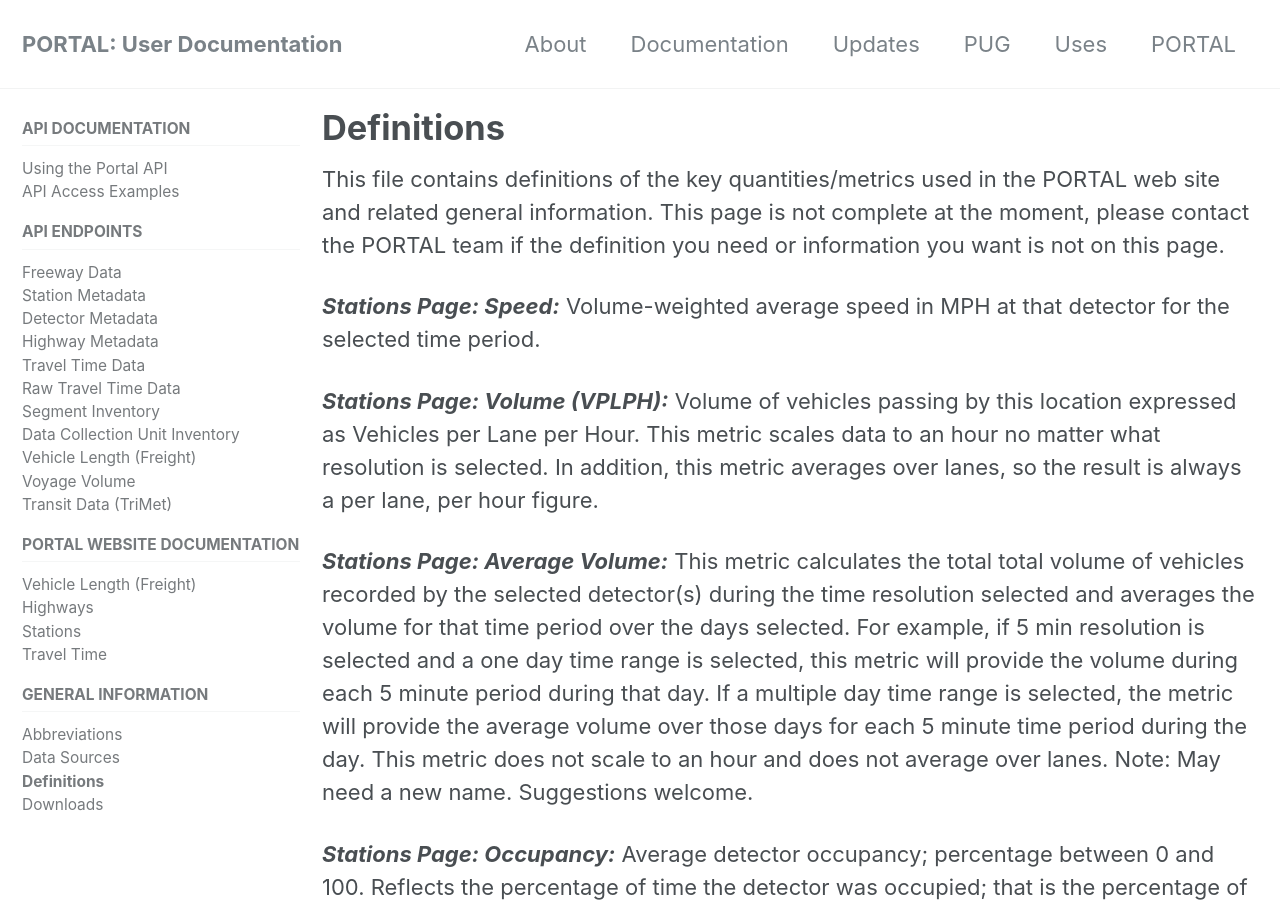
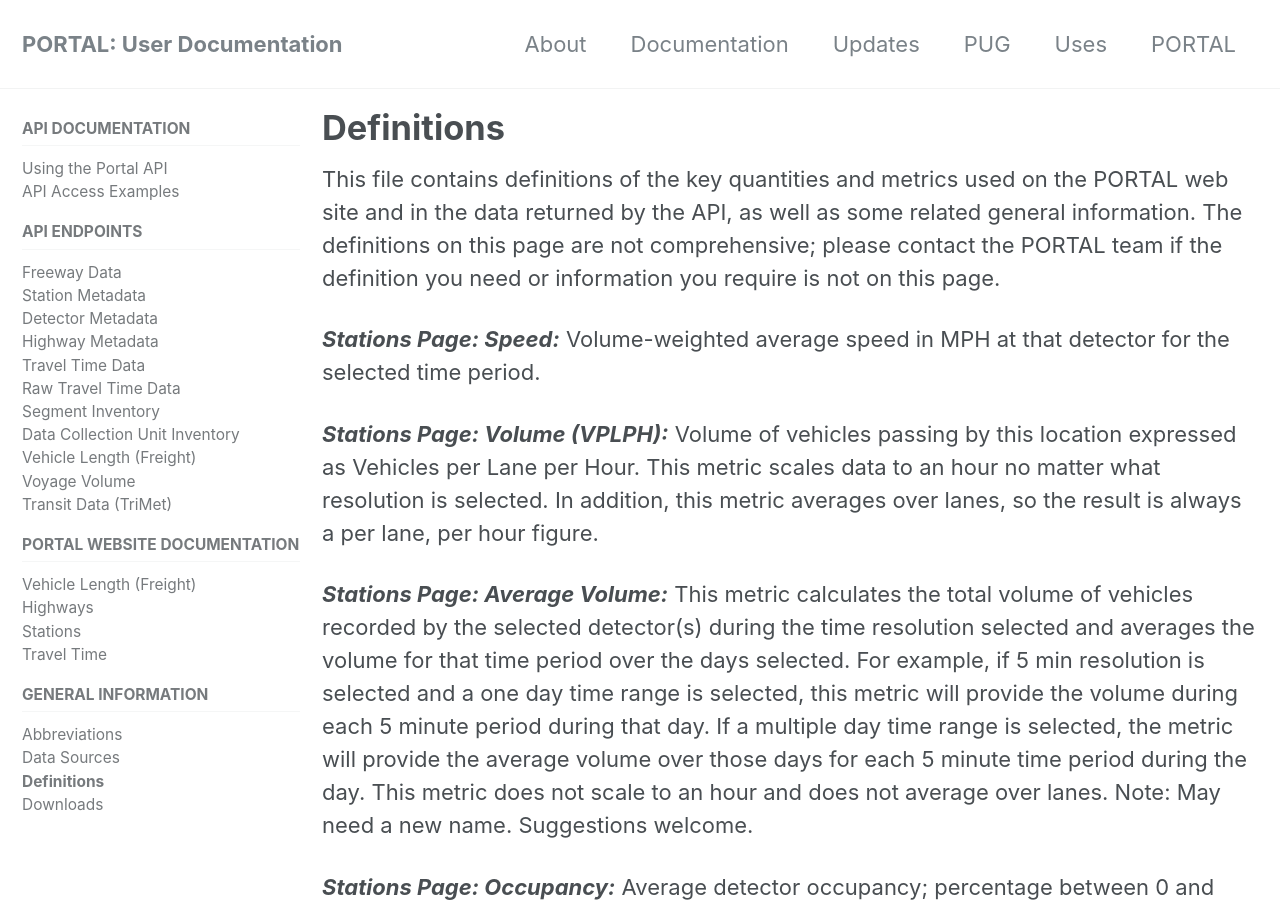
Before and after one commit to adus/portal-documentation, a Jekyll site: the page built from _documents/definitions.md, in a window 1280 px wide and 900 px high. Built offline with Jekyll 4.4.1, drawn with Linux system fonts in a browser that asks for light colours; nearby versions of some CDN libraries; some of the changed text lies outside the part shown.

Commit message:
Update definitions.md
Several minor changes.

```diff
--- a/_documents/definitions.md
+++ b/_documents/definitions.md
@@ -2,9 +2,9 @@
 title: "Definitions"
 ---
 
-This file contains definitions of the key quantities/metrics used in the PORTAL web site and related general information.
-This page is not complete at the moment, please contact the PORTAL team if the definition you need or information
-you want is not on this page.
+This file contains definitions of the key quantities and metrics used on the PORTAL web site and in the data returned by the API,
+as well as some related general information. The definitions on this page are not comprehensive; please contact the PORTAL team if
+the definition you need or information you require is not on this page.
 
 _**Stations Page: Speed:**_  Volume-weighted average speed in MPH at that detector for the selected time period.
 
@@ -12,11 +12,10 @@
 This metric scales data to an hour no matter what resolution is selected. In addition, this metric averages over lanes,
 so the result is always a per lane, per hour figure.
 
-_**Stations Page: Average Volume:**_ This metric calculates the total total volume of vehicles recorded by the selected detector(s) during the time resolution selected and averages the volume for that time period over the days selected.
+_**Stations Page: Average Volume:**_ This metric calculates the total volume of vehicles recorded by the selected detector(s) during the time resolution selected and averages the volume for that time period over the days selected.
 For example, if 5 min resolution is selected and  a one day time range is selected, this metric will provide
 the volume during each 5 minute period during that day. If a multiple day time range is selected, the metric will
-provide the average volume over those days for each 5 minute time period during the day. This metric does not
-scale to an hour and does not average over lanes.
+provide the average volume over those days for each 5 minute time period during the day. This metric does not scale to an hour and does not average over lanes.
 Note: May need a new name. Suggestions welcome.
 
 _**Stations Page: Occupancy:**_  Average detector occupancy; percentage between 0 and 100. Reflects the percentage of time the detector was occupied; that is the percentage of time a vehicle was positioned over the detector.
```
Also changed, not shown: other parts of _documents/definitions.md (+2 -2 lines).
